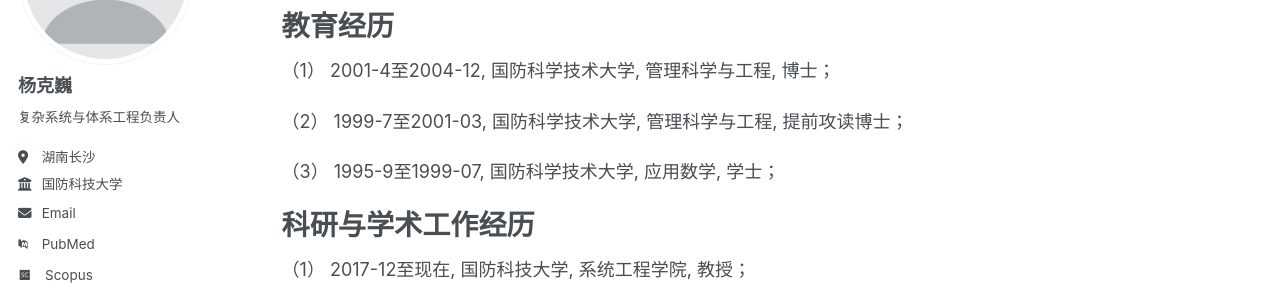
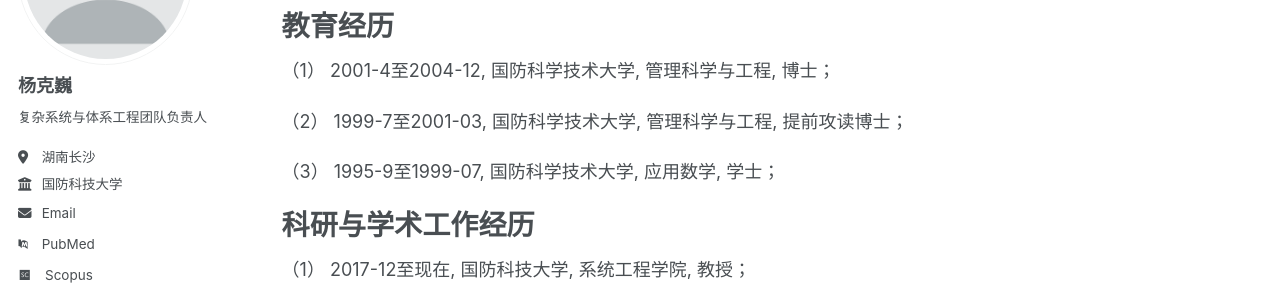
Before and after one commit to Renjie-98/Kewei-YANG, a Jekyll site: the page built from _pages/about.md, in a window 1280 px wide. Shown: the part 216-516 px from the top of the page. Built offline with Jekyll 4.4.1, drawn with Linux system fonts in a browser that asks for light colours; some web fonts are replaced.

Commit message:
Update _config.yml

```diff
--- a/_config.yml
+++ b/_config.yml
@@ -23,7 +23,7 @@ author:
   # Biographic information
   avatar           : "profile.png"
   name             : "杨克巍"
-  bio              : "复杂系统与体系工程负责人"
+  bio              : "复杂系统与体系工程团队负责人"
   location         : "湖南长沙"
   employer         : "国防科技大学"
   email            : "kayyang27@nudt.edu.cn"
```
